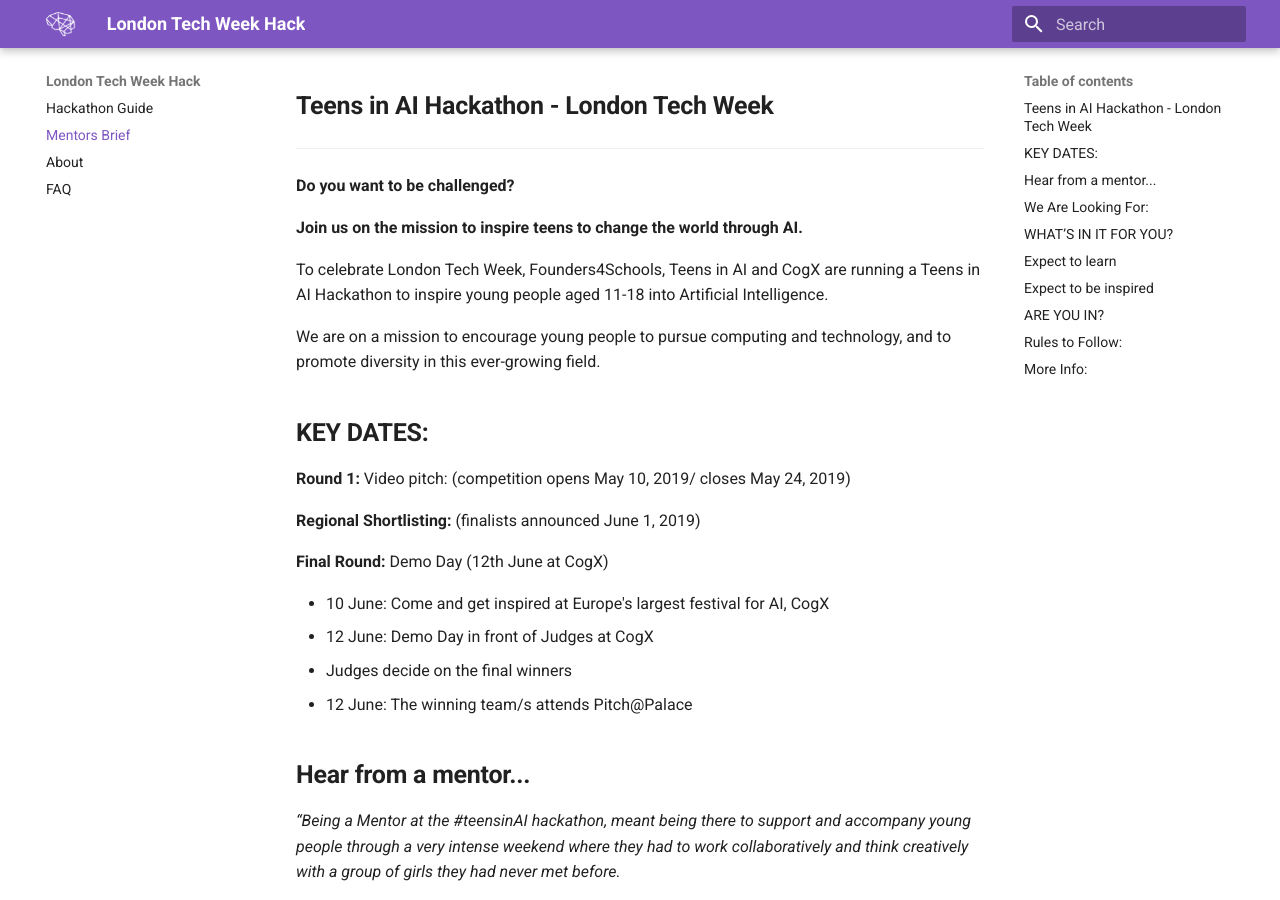
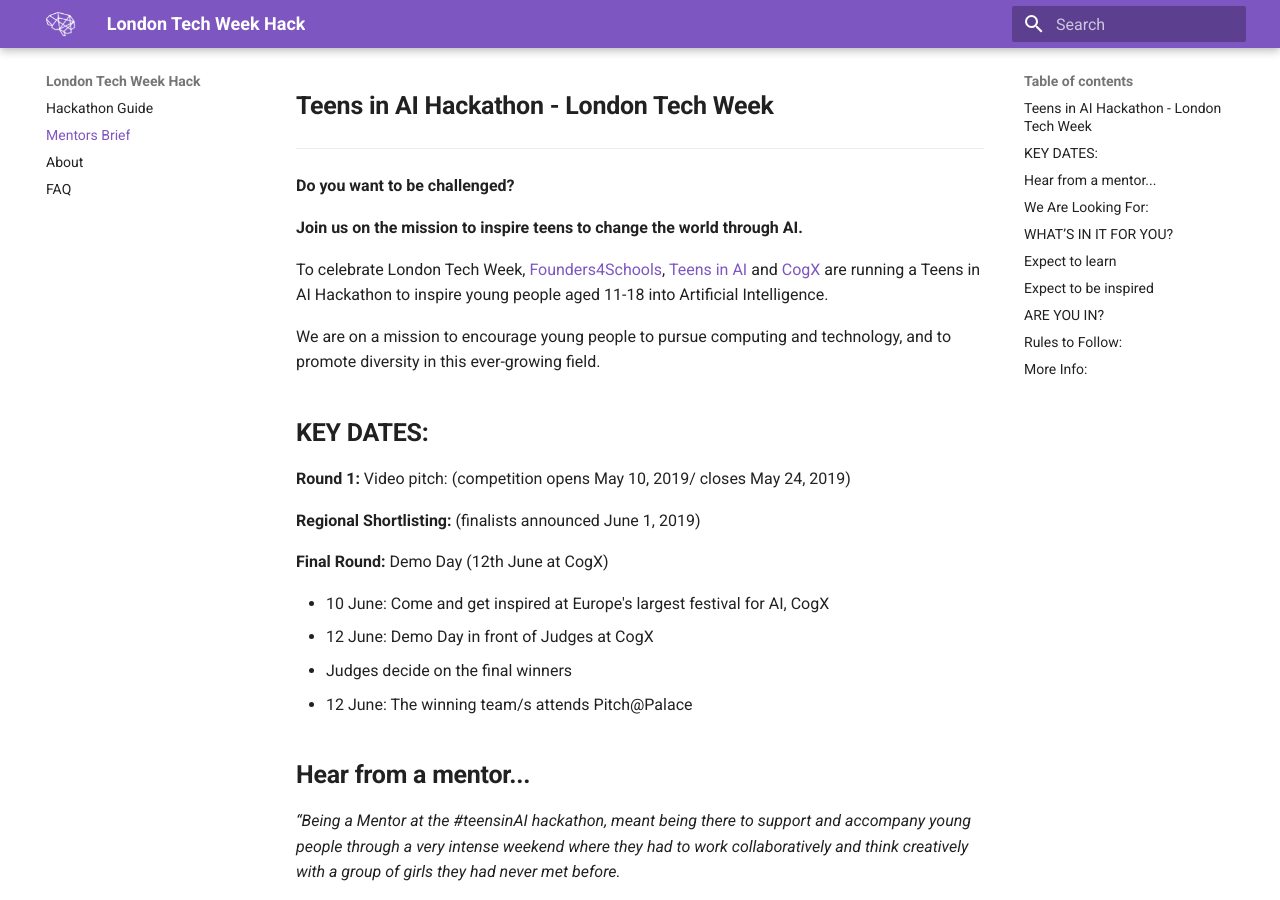
Before and after one commit to elenasinel/tech-week, an MkDocs documentation site: the page built from docs/mentors-brief.md, in a window 1280 px wide and 900 px high, scrolled down 604 px. Built offline with MkDocs 1.6.1 and Material for MkDocs 9.7.7, drawn with Linux system fonts in a browser that asks for light colours; part of the change alters nothing that is shown.

```diff
--- a/docs/mentors-brief.md
+++ b/docs/mentors-brief.md
@@ -23,7 +23,7 @@ Please check this [Hackathon Guide](https://london-tech-week-hack.netlify.com/)
 
 **Join us on the mission to inspire teens to change the world through AI.**
 
-To celebrate London Tech Week, Founders4Schools, Teens in AI and CogX are running a Teens in AI Hackathon to inspire young people aged 11-18 into Artificial Intelligence.
+To celebrate London Tech Week, [Founders4Schools](https://www.founders4schools.org.uk/), [Teens in AI](https://teensinai.com/) and [CogX](https://cogx.co/) are running a Teens in AI Hackathon to inspire young people aged 11-18 into Artificial Intelligence.
 
 We are on a mission to encourage young people to pursue computing and technology, and to promote diversity in this ever-growing field.
 
```
